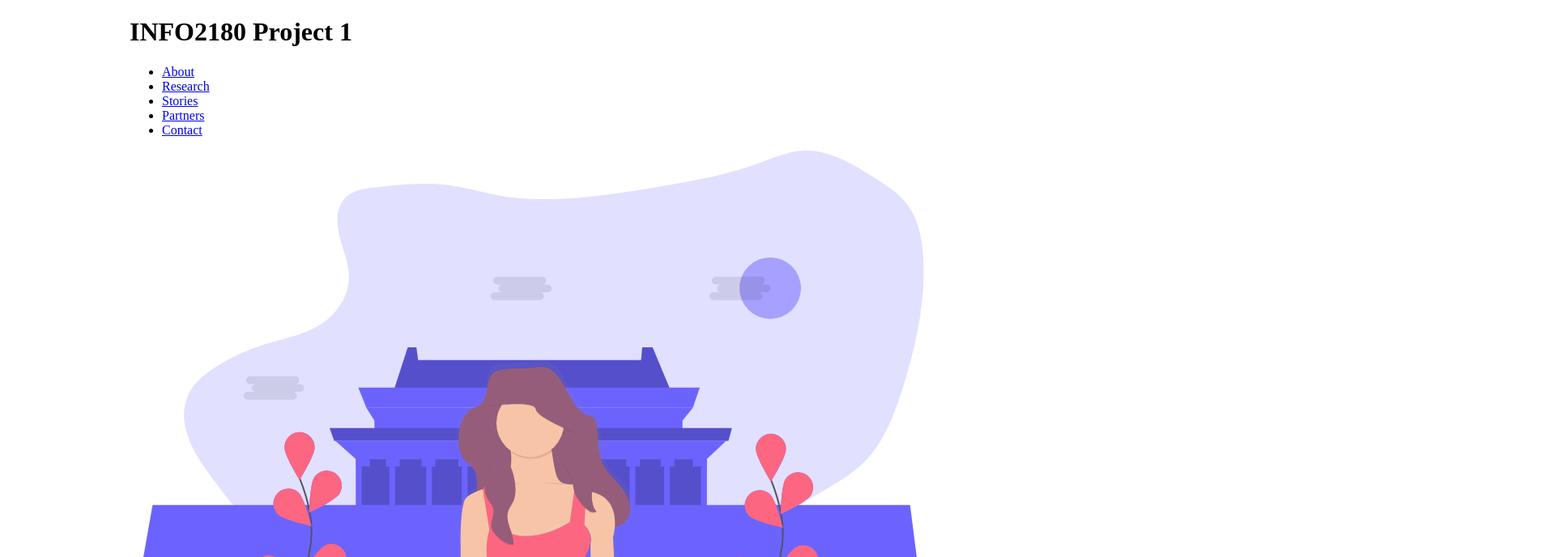
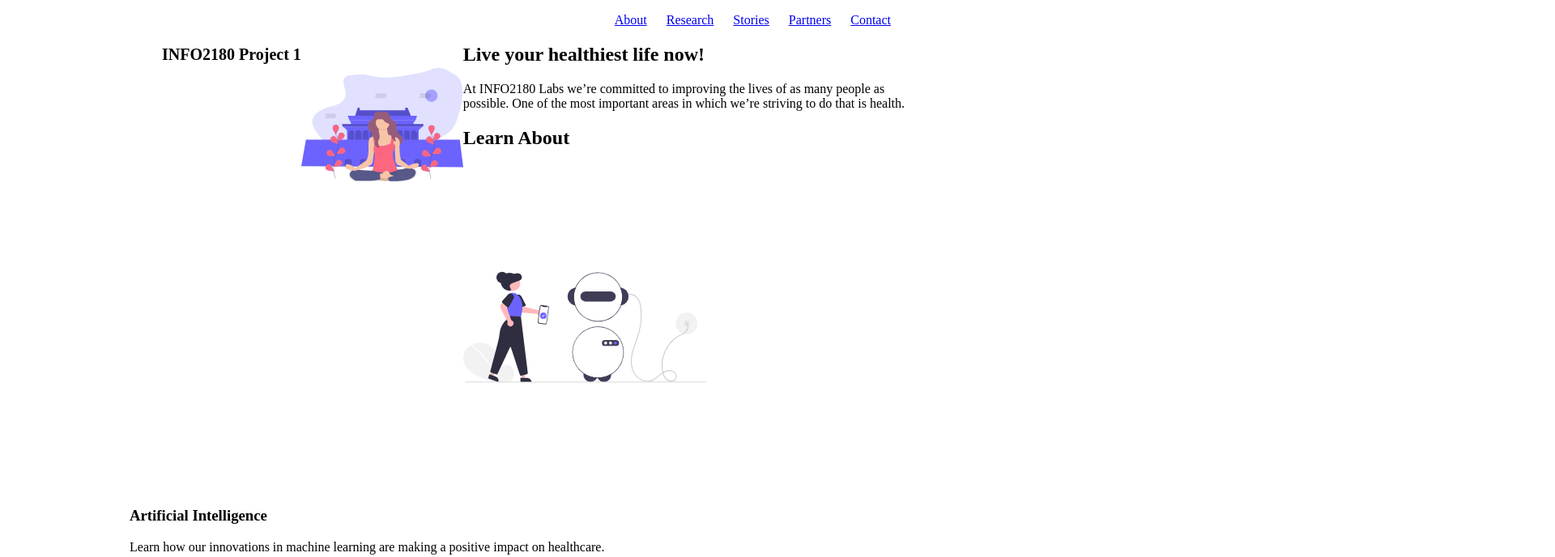
Before and after one commit to Jordi-lizy/info2180-project1, a plain HTML site: page index.html in a window 1280 px wide. Shown: the top 688 px of the page at 81% size, 1920 px wide, since content can reach past the window. Drawn offline with Linux system fonts and the light colour scheme.

Commit message:
added update for style.css file

```diff
--- a/styles.css
+++ b/styles.css
@@ -8,4 +8,48 @@ body {
     margin: 0 auto;
     max-width: 960px;
     width: 100%;
+
 }
+
+h1{
+    text-align: left ;
+    margin: 40px 0px 0px 40px;
+    font-size: 20px;
+    float: left;
+
+}
+
+ul{
+    text-align: right ;
+
+}
+
+ul li {
+    list-style-type: none;
+    display: inline-block;
+    margin: 0px 20px 0px 0px;
+}
+
+h1 ul{
+
+    display: flex;
+    flex-direction: row;
+}
+
+.overview-hero-image img {
+    width: 200px;
+    height: 200px;
+    border-radius: 1px;
+    float: left;
+}
+
+.card img{
+    width: 300px;
+    height: 400px;
+}
+
+.stories img{
+    width: 150px;
+    height: 150px;
+    border-radius: 55%;
+}
```
